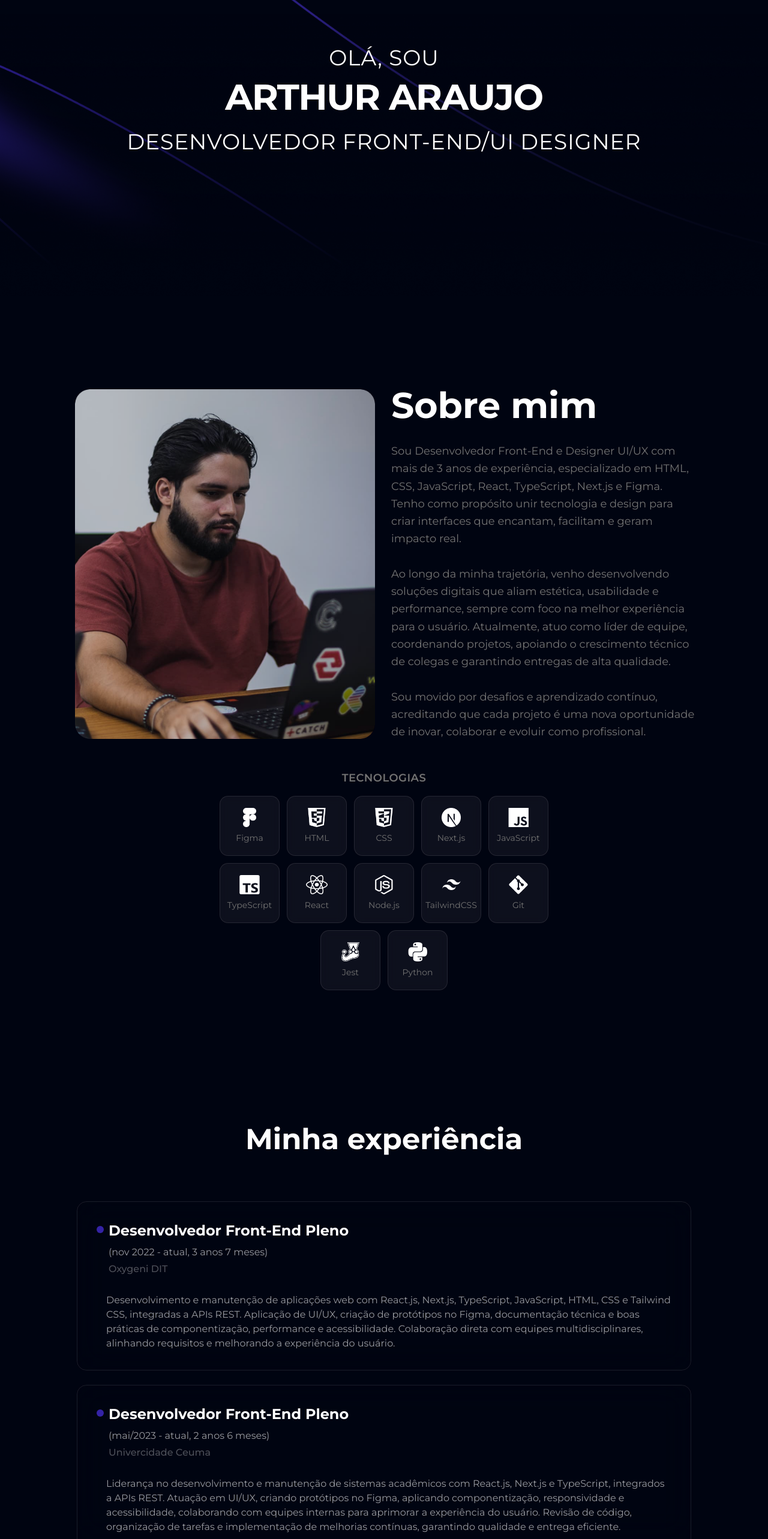
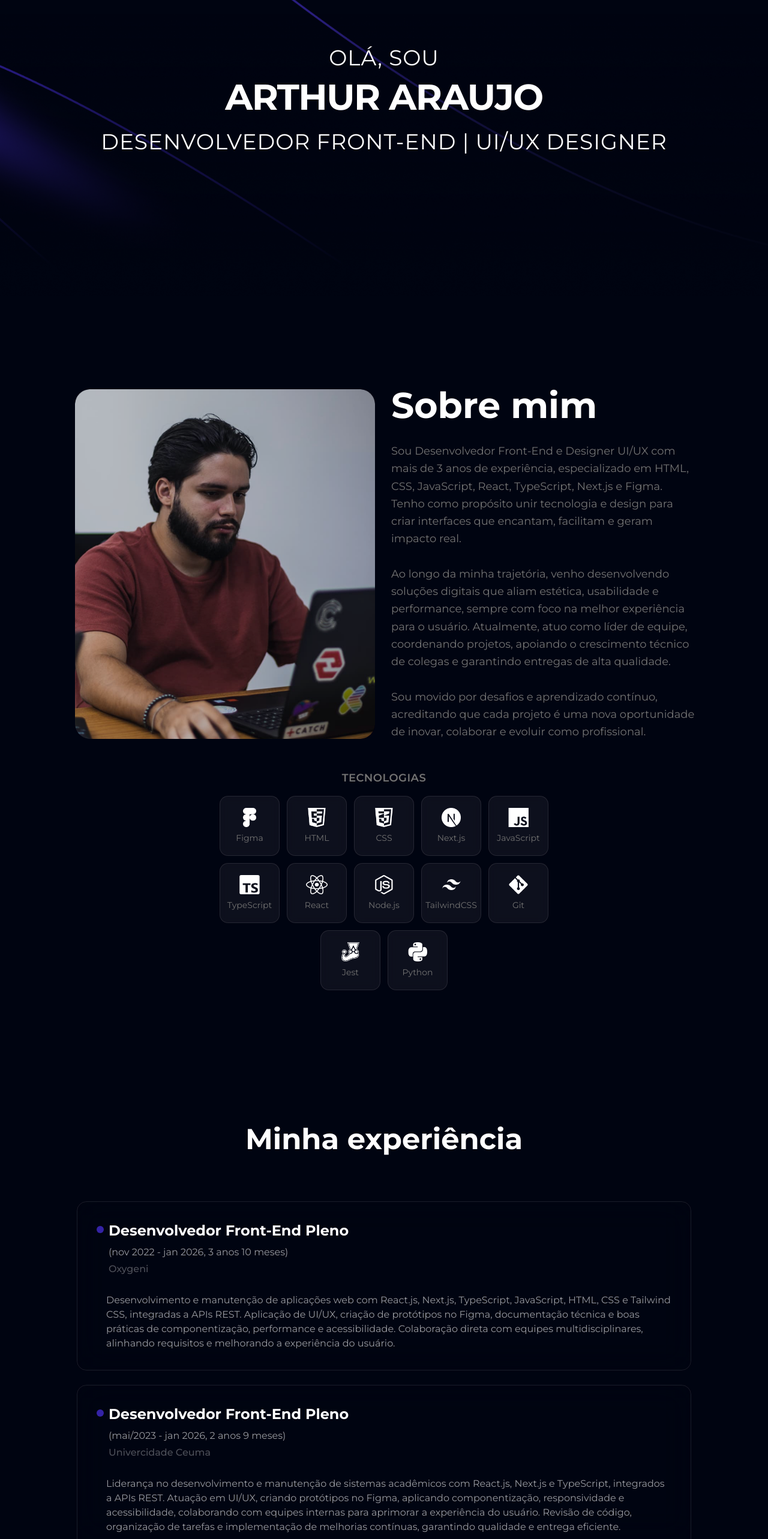
Before and after one commit to mearthur/Portifolio-Next, a Next.js app: page / in a window 1280 px wide. Shown: the part 234-2800 px from the top of the page at 60% size. Built offline with nearby package versions, Linux system fonts and the light colour scheme.

Commit message:
feta: atualizando curriculo

```diff
--- a/src/app/_components/experience.tsx
+++ b/src/app/_components/experience.tsx
@@ -2,14 +2,14 @@ export default function Experience() {
   const experiences = [
     {
       title: "Desenvolvedor Front-End Pleno",
-      period: "(nov 2022 - atual, 3 anos 7 meses)",
-      company: "Oxygeni DIT",
+      period: "(nov 2022 - jan 2026, 3 anos 10 meses)",
+      company: "Oxygeni",
       description:
         "Desenvolvimento e manutenção de aplicações web com React.js, Next.js, TypeScript, JavaScript, HTML, CSS e Tailwind CSS, integradas a APIs REST. Aplicação de UI/UX, criação de protótipos no Figma, documentação técnica e boas práticas de componentização, performance e acessibilidade. Colaboração direta com equipes multidisciplinares, alinhando requisitos e melhorando a experiência do usuário.",
     },
     {
       title: "Desenvolvedor Front-End Pleno",
-      period: "(mai/2023 - atual, 2 anos 6 meses)",
+      period: "(mai/2023 - jan 2026, 2 anos 9 meses)",
       company: "Univercidade Ceuma",
       description:
         "Liderança no desenvolvimento e manutenção de sistemas acadêmicos com React.js, Next.js e TypeScript, integrados a APIs REST. Atuação em UI/UX, criando protótipos no Figma, aplicando componentização, responsividade e acessibilidade, colaborando com equipes internas para aprimorar a experiência do usuário. Revisão de código, organização de tarefas e implementação de melhorias contínuas, garantindo qualidade e entrega eficiente.",
@@ -30,7 +30,7 @@ export default function Experience() {
     },
     {
       title: "Organizador/Instrutor",
-      period: "(jan/2024 - atual, 1ano 10 meses)",
+      period: "(jan/2024 - jan 2026, 2ano 1 meses)",
       company: "Incode - Tech School",
       description:
         "Ensino prático de desenvolvimento web com foco em tecnologias modernas como HTML, CSS, JavaScript, TypeScript, React, Next.js, Docker, MySQL e GraphQL. Criação de materiais didáticos, atividades práticas e workshops voltados à aprendizagem ativa. Mentoria em projetos reais, revisão de códigos e orientação em boas práticas de programação, design e deploy, preparando os alunos para o mercado de trabalho.",
--- a/src/app/_components/hero.tsx
+++ b/src/app/_components/hero.tsx
@@ -10,7 +10,7 @@ export default function Hero() {
           ARTHUR ARAUJO
         </h1>
         <p className="sm:text-md font-light tracking-wide text-white md:text-2xl lg:text-4xl">
-          DESENVOLVEDOR FRONT-END/UI DESIGNER
+          DESENVOLVEDOR FRONT-END | UI/UX DESIGNER
         </p>
       </div>
 
--- a/src/app/_components/navigation.tsx
+++ b/src/app/_components/navigation.tsx
@@ -33,7 +33,7 @@ export default function Navigation() {
 
         <div className="hidden md:block">
           <a
-            href="https://drive.google.com/file/d/13lR-zu-bj_hC12Cyn8-C_8rkjMg7B6CD/view?usp=sharing"
+            href="https://drive.google.com/file/d/1l807nhFZq9KoMt8m8Ykkz8LLMdnYTXV1/view?usp=sharing"
             target="_blank"
             rel="noopener noreferrer"
             className="cursor-pointer"
--- a/src/app/page.tsx
+++ b/src/app/page.tsx
@@ -1,7 +1,7 @@
 import Image from "next/image";
 import Hero from "./_components/hero";
 import Navigation from "./_components/navigation";
-import Background from "@/public/Frame 1707482063.png";
+import Background from "@/public/background.png";
 import About from "./_components/about";
 import Experience from "./_components/experience";
 import Projects from "./_components/project";
```
Also changed, not shown: public/background.png (renamed from public/Frame 1707482063.png).
